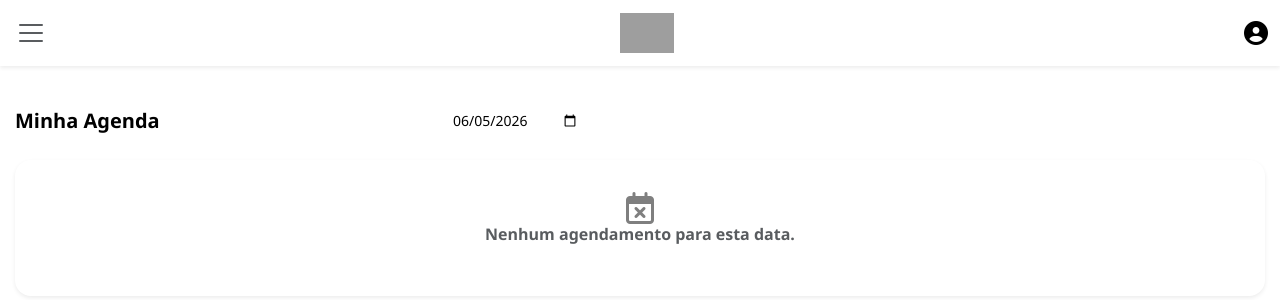
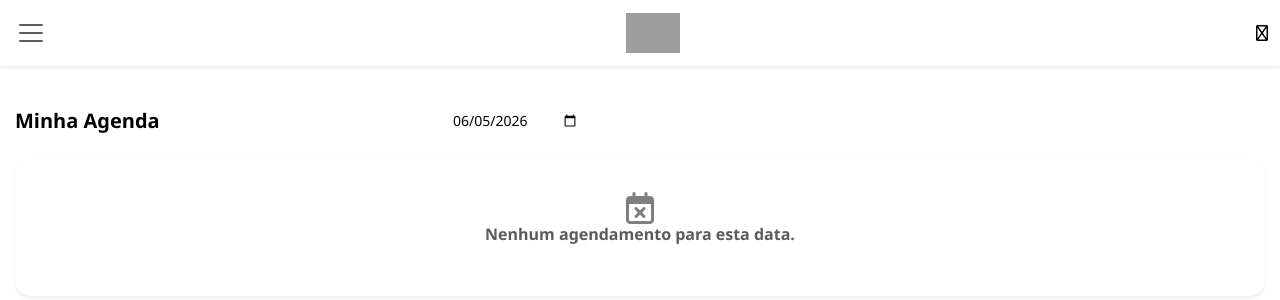
Before and after one commit to viniciusvpg/vpg_saas_manicure, a Flask app: page /agenda in a window 1280 px wide. Shown: the top 300 px of the page. Run offline with Flask 3, Linux system fonts and the light colour scheme; a user stored in the database is signed in; grey boxes are pictures that could not be loaded.

Commit message:
Update base.html

```diff
--- a/templates/base.html
+++ b/templates/base.html
@@ -230,7 +230,7 @@
 
             <div class="d-flex">
                 <a href="#" class="nav-link" data-bs-toggle="modal" data-bs-target="#modalConfiguracoes">
-                    <i class="fa-solid fa-circle-user fa-xl text-tema"></i>
+                    <i class="fa-regular fa-gear"></i>
                 </a>
             </div>
         </div>
```
